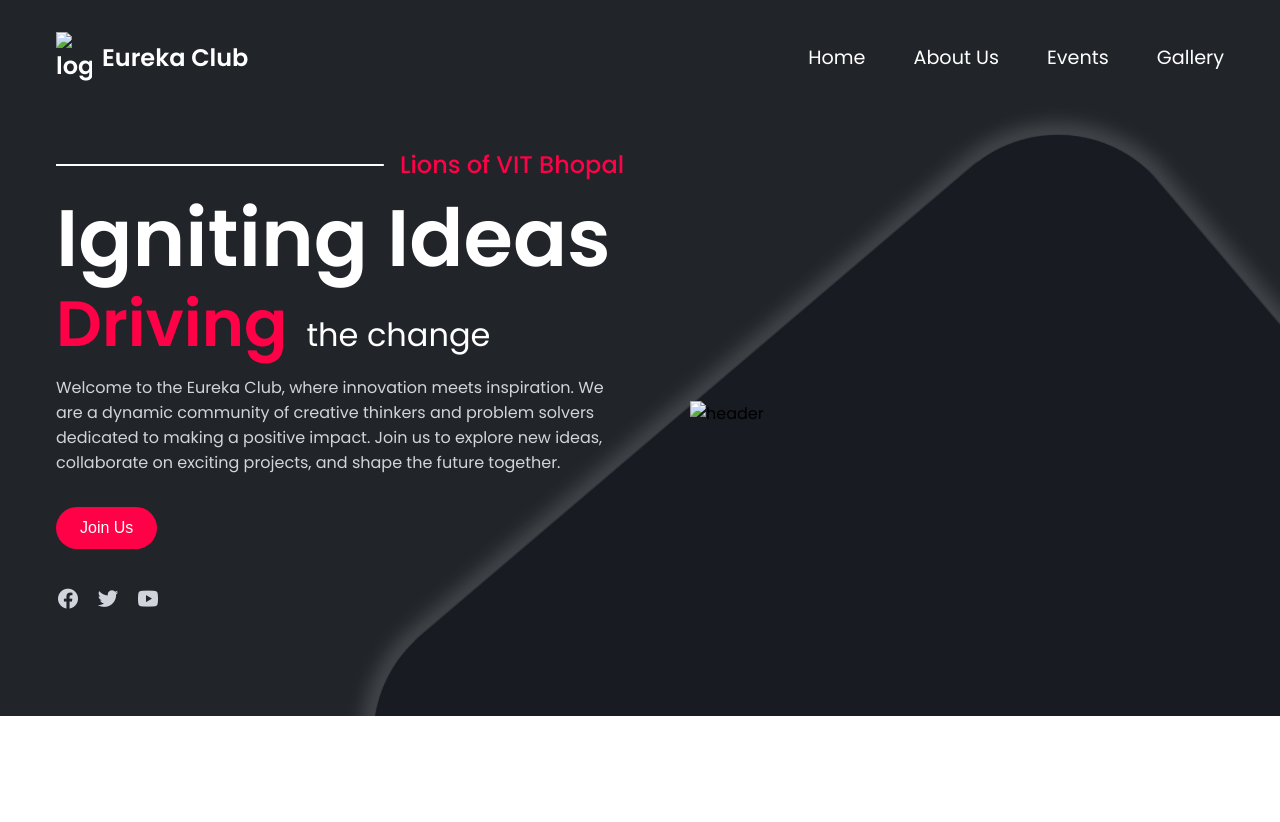
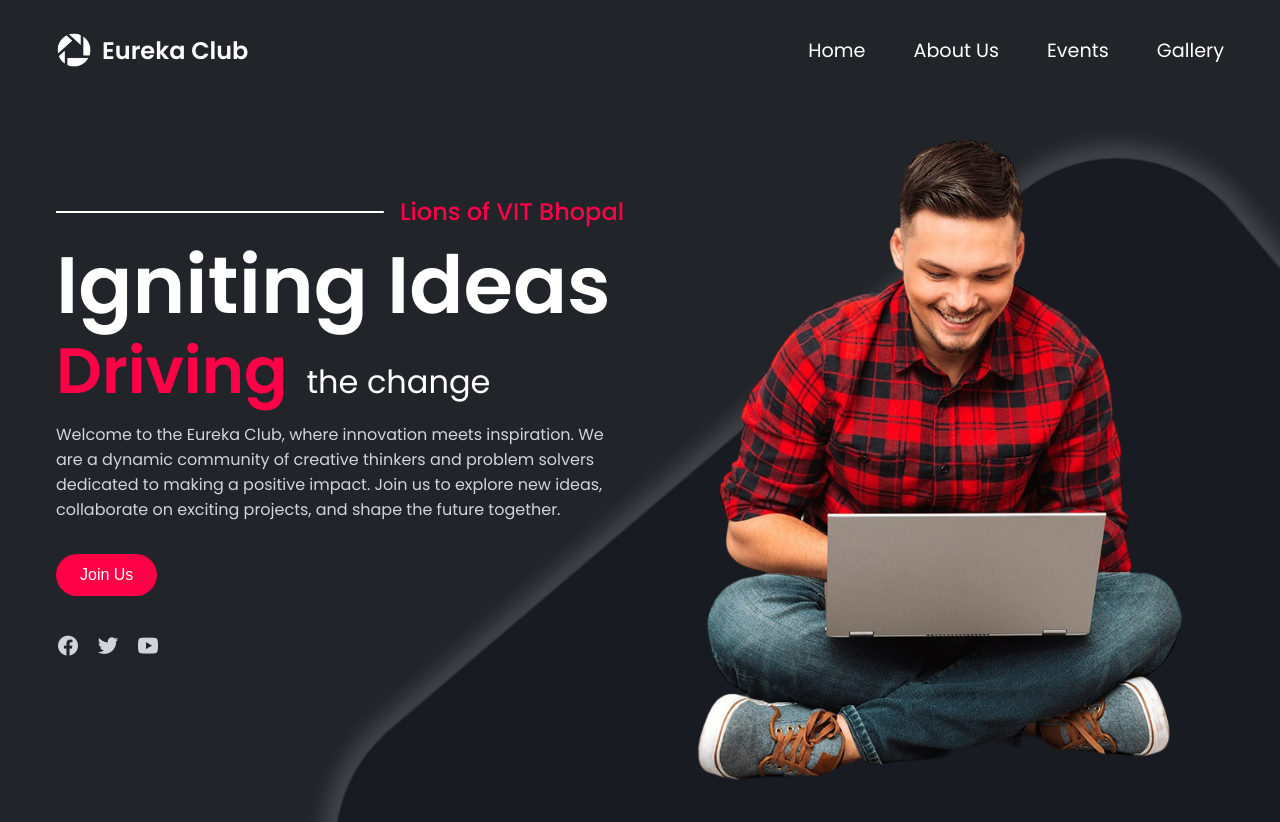
Before and after one commit to bitbuilder3/landingpage, a plain HTML site: page index.html in a window 1280 px wide. Before the commit the page ends 800 px from the top, so only its background shows below. Drawn offline with nearby package versions, Linux system fonts and the light colour scheme; files whose address does not match are found by name.

Commit message:
Update index.html

```diff
--- a/index.html
+++ b/index.html
@@ -15,7 +15,7 @@
       <div class="nav__header">
         <div class="nav__logo">
           <a href="#">
-            <img src="assets/logo.png" alt="logo" />
+            <img src="logo.png" alt="logo" />
             <span>Eureka Club</span>
           </a>
         </div>
@@ -32,7 +32,7 @@
     </nav>
     <header class="header__container">
       <div class="header__image">
-        <img src="assets/header.png" alt="header" />
+        <img src="header.png" alt="header" />
       </div>
       <div class="header__content">
         <h2>Lions of VIT Bhopal</h2>
```
